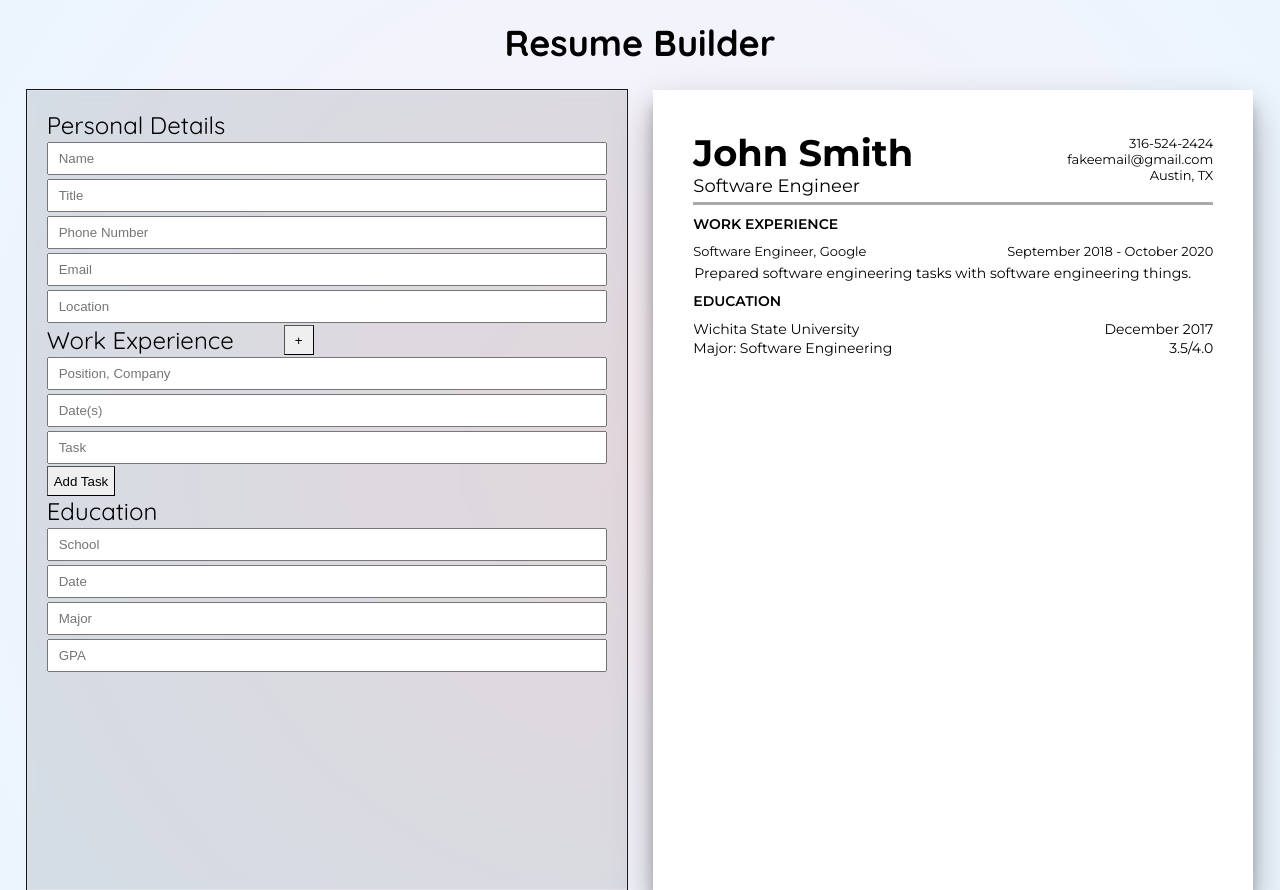
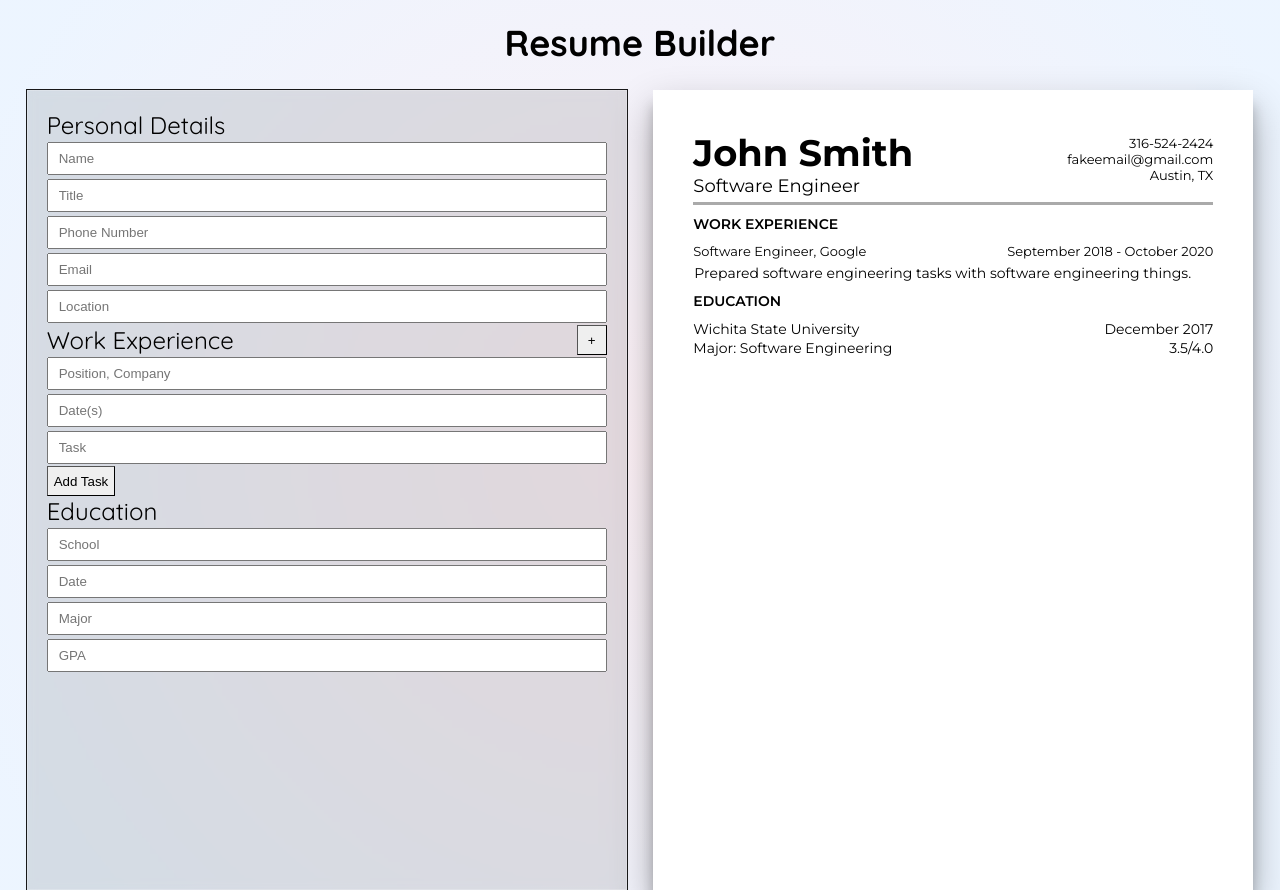
Before and after one commit to Faith-Gray/CV-Application, a React (Vite) app: page / in a window 1280 px wide. Built offline with nearby package versions, Linux system fonts and the light colour scheme.

Commit message:
style: moved the add and subtract work experience buttons to the right

```diff
--- a/src/App.css
+++ b/src/App.css
@@ -212,16 +212,18 @@ input[type=text] {
 
 .formButtonContainer {
     display: flex;
+    justify-content: space-between;
 }
 
 .addJobButton {
     font-weight: 500;
-    margin-left: 50px;
     border: 1px outset black;
     height: 30px;
     width: 30px;
     cursor: pointer;
     vertical-align: middle;
+    margin-left: 5px;
+
 }
 
 .addJobButton:active {
@@ -242,6 +244,7 @@ input[type=text] {
     transform: scale(0.96);
 }
 
+
 .addTaskButton {
     font-weight: 500;
     margin-left: auto;
```
